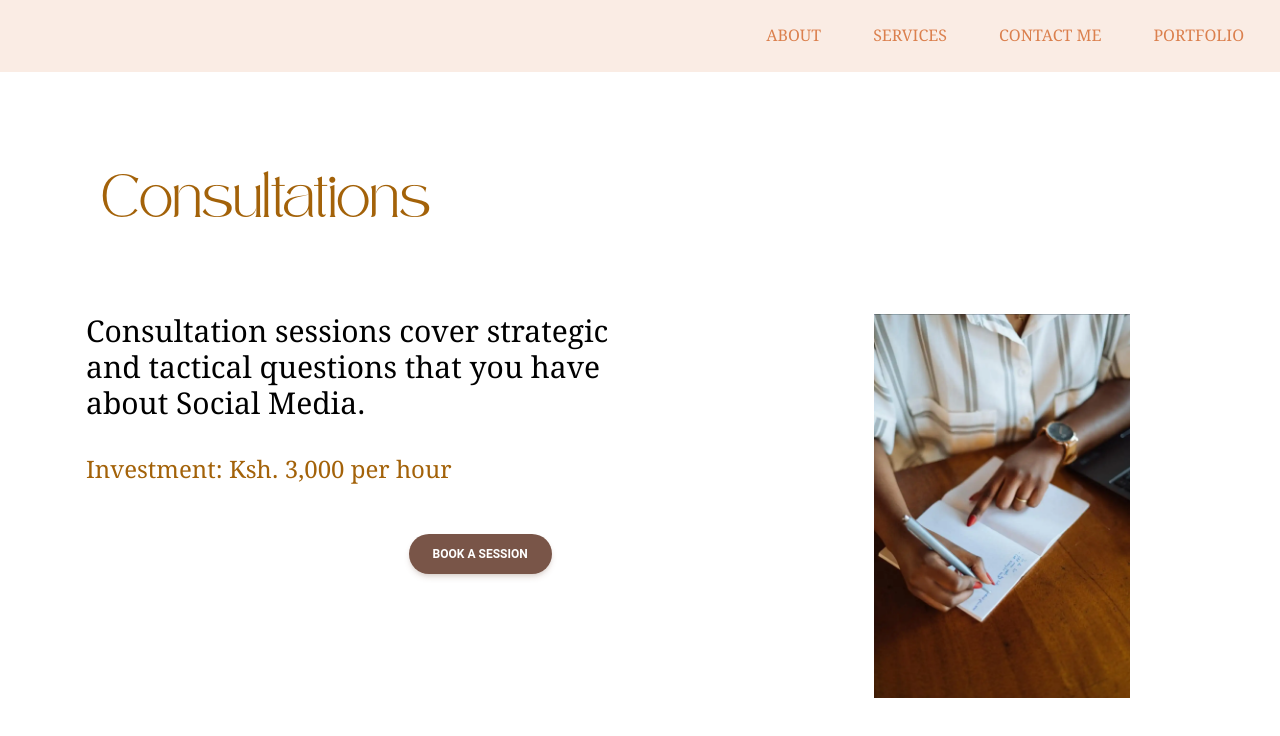
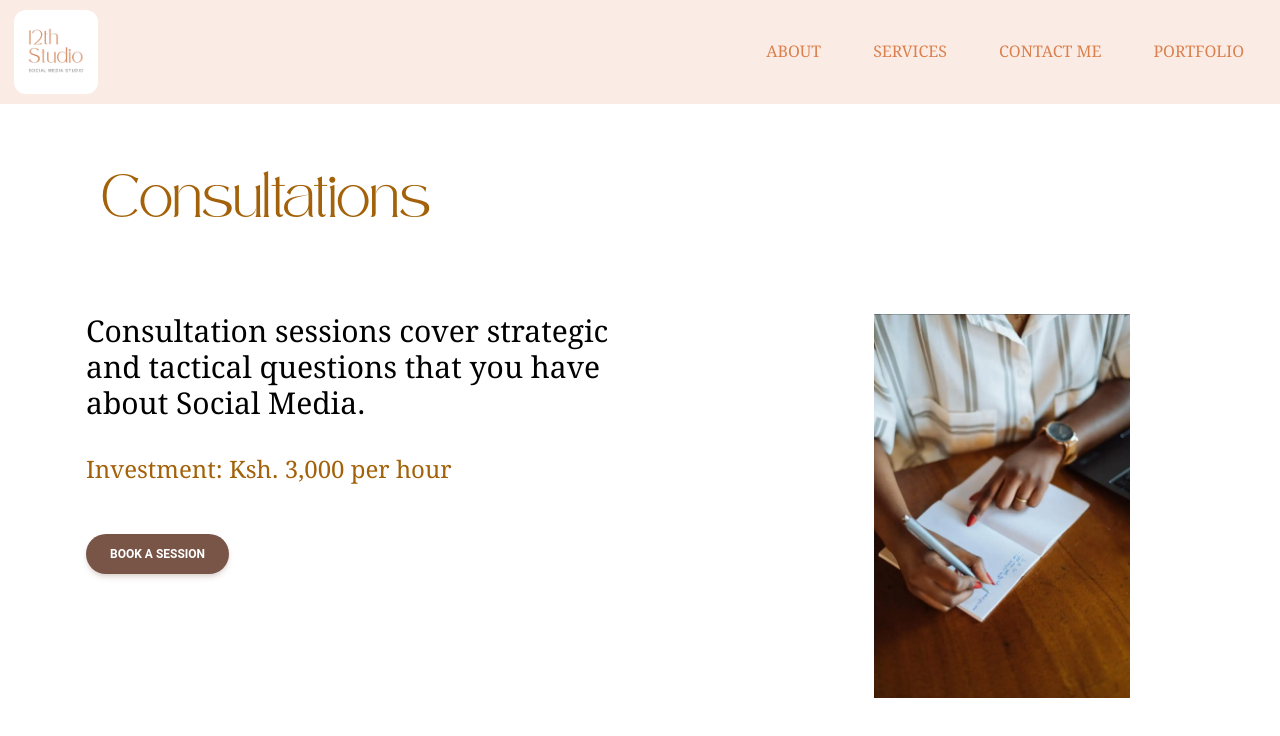
Before and after one commit to ElNgatia/olivia-portfolio, a React (Create React App) app: page /services/consultations in a window 1280 px wide. Shown: the top 736 px of the page. Built offline with nearby package versions, Linux system fonts and the light colour scheme.

Commit message:
add link to book call and navigation back to home

```diff
--- a/src/components/About.js
+++ b/src/components/About.js
@@ -17,7 +17,7 @@ export default function About() {
             />
           </div>
           <div className="container mx-auto lg:flex-grow sm:flex-shrink md:w-1/2 sm:w-1/8 flex-col sm:text-left md:text-left items-center text-center">
-            <h1 className="title-font sm:text-3xl text-3xl mb-4 font-safiramarch text-orange">
+            <h1 className="title-font sm:text-3xl text-3xl mb-4 font-safiramarch text-dirt">
               About
             </h1>
 
--- a/src/components/Consultations.js
+++ b/src/components/Consultations.js
@@ -25,13 +25,15 @@ export default function Consultations() {
             </p>
             <br />
             <br />
-            <div className="flex justify-center mb-12">
+            <div className="flex justify-start mb-12">
+              <a href="https://calendly.com/thetwelfthstudio/discovery-call" target="_blank" rel="noreferrer">
               <Button
                 color="brown"
                 className="rounded-full"
               >
                 Book a session
               </Button>
+              </a>
             </div>
           </div>
           <div className="md:shrink-0 md:mr-16 place-content-center">
--- a/src/components/Navbar.js
+++ b/src/components/Navbar.js
@@ -7,7 +7,13 @@ export default function Navbar() {
   };
   return (
     <header className="bg-orange bg-opacity-15 fixed md:fixed top-0 w-full font-droidserif">
-      <div className=" flex items-center justify-end py-6 mx-4">
+      <div className=" flex items-center justify-between py-6 mx-4">
+      <a
+          className="mb-4 md:mb-0 ml-3 scale-150 bg-white rounded-lg p-1 hover:shadow-lg"
+          href="/"
+        >
+          <img src="/12thstudiologo.webp" alt="Olivia" className="h-12 w-12 object-cover scale-150" />
+        </a>
         <nav>
           <section className="mobile-menu flex md:hidden ">
             <div
--- a/src/components/Services.js
+++ b/src/components/Services.js
@@ -53,7 +53,7 @@ export default function Services() {
                       src="./image_2.webp"
                     />
                     <h2 className="text-black text-lg font-bold mb-2 text-center">
-                      Copy Writing & Editing
+                    Coaching & Training
                     </h2>
                   </a>
                 </div>
--- a/src/components/SocialMediaManagement.js
+++ b/src/components/SocialMediaManagement.js
@@ -37,7 +37,9 @@ export default function SocialMediaManagement() {
 
               src="/management.webp"
             />
+            <a href="https://calendly.com/thetwelfthstudio/discovery-call" target="_blank" rel="noreferrer">
             <Button color="brown" className="place-content-center items-center rounded-full">Book a Discovery Call</Button>
+            </a>
           </div>
         </div>
       </div>
```
